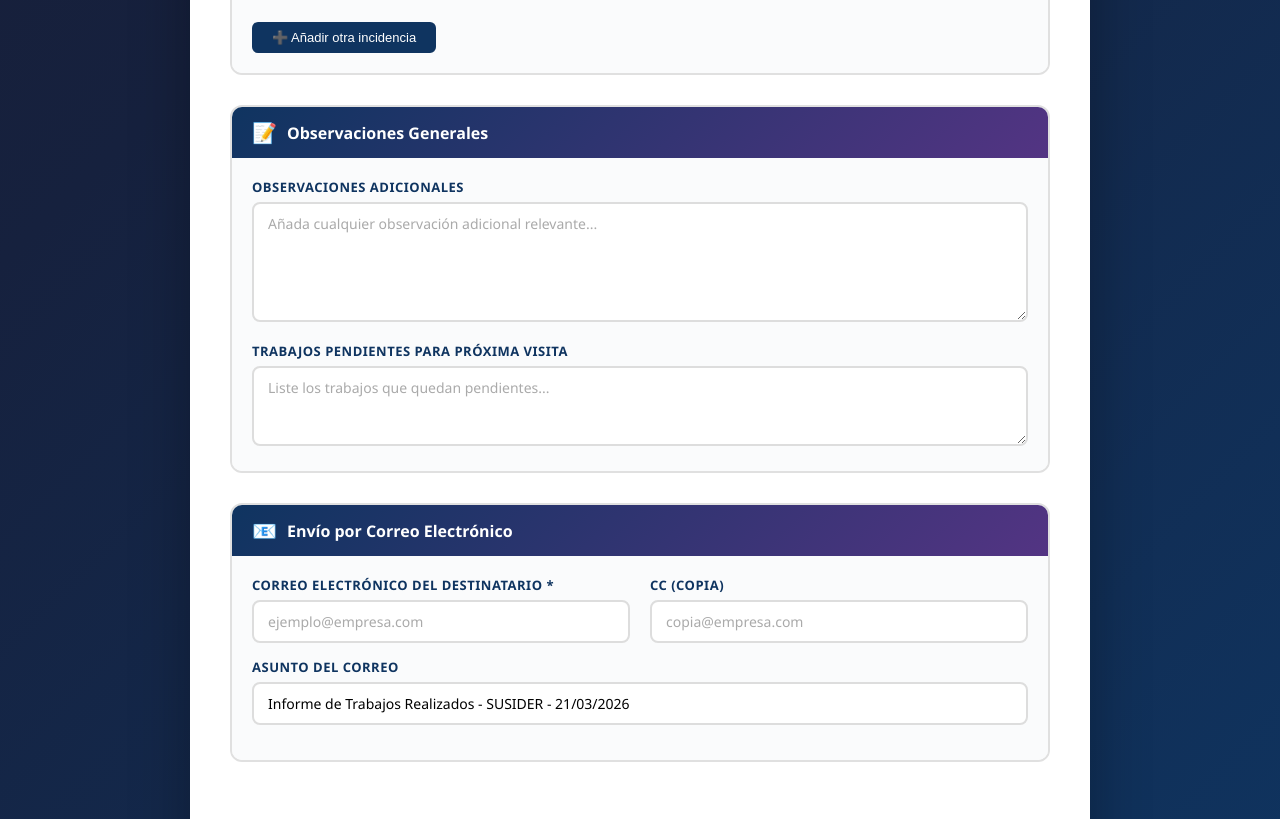
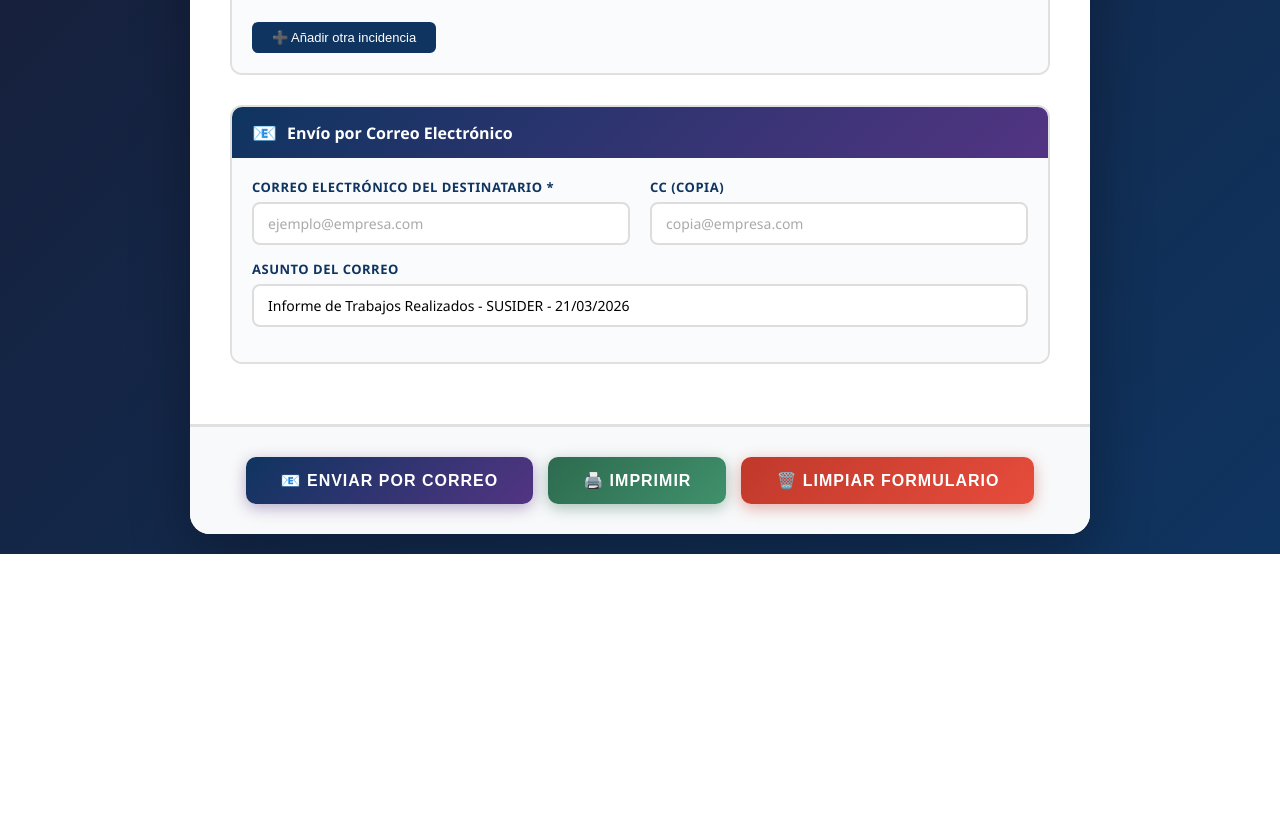
Before and after one commit to doraimon35-source/suside-informe, a plain HTML site: page index.html in a window 1280 px wide. Shown: the part 1700-2519 px from the top of the page. After the commit the page ends 2254 px from the top, so only its background shows below. Drawn offline with Linux system fonts and the light colour scheme.

Commit message:
Quitar seccion Observaciones Generales del informe

```diff
--- a/index.html
+++ b/index.html
@@ -776,27 +776,6 @@
                     </div>
                 </div>
 
-                <!-- OBSERVACIONES -->
-                <div class="section">
-                    <div class="section-title">
-                        <span class="icon">📝</span> Observaciones Generales
-                    </div>
-                    <div class="section-content">
-                        <div class="form-group">
-                            <label>Observaciones adicionales</label>
-                            <textarea name="observaciones" id="observaciones"
-                                placeholder="Añada cualquier observación adicional relevante..."
-                                style="min-height:120px;"></textarea>
-                        </div>
-                        <div class="form-group" style="margin-top:15px;">
-                            <label>Trabajos pendientes para próxima visita</label>
-                            <textarea name="pendientes" id="pendientes"
-                                placeholder="Liste los trabajos que quedan pendientes..."
-                                style="min-height:80px;"></textarea>
-                        </div>
-                    </div>
-                </div>
-
                 <!-- EMAIL - Se oculta al imprimir -->
                 <div class="section email-section">
                     <div class="section-title">
@@ -1050,16 +1029,6 @@
                 }
             }
 
-            const observaciones = document.getElementById('observaciones').value;
-            const pendientes = document.getElementById('pendientes').value;
-
-            if (observaciones) {
-                body += `%0D%0AOBSERVACIONES%0D%0A-------------%0D%0A${observaciones}%0D%0A`;
-            }
-            if (pendientes) {
-                body += `%0D%0ATRABAJOS PENDIENTES%0D%0A-------------------%0D%0A${pendientes}%0D%0A`;
-            }
-
             body += `%0D%0A=================================%0D%0A`;
             body += `Informe generado el ${new Date().toLocaleString('es-ES')}%0D%0A`;
 
```
